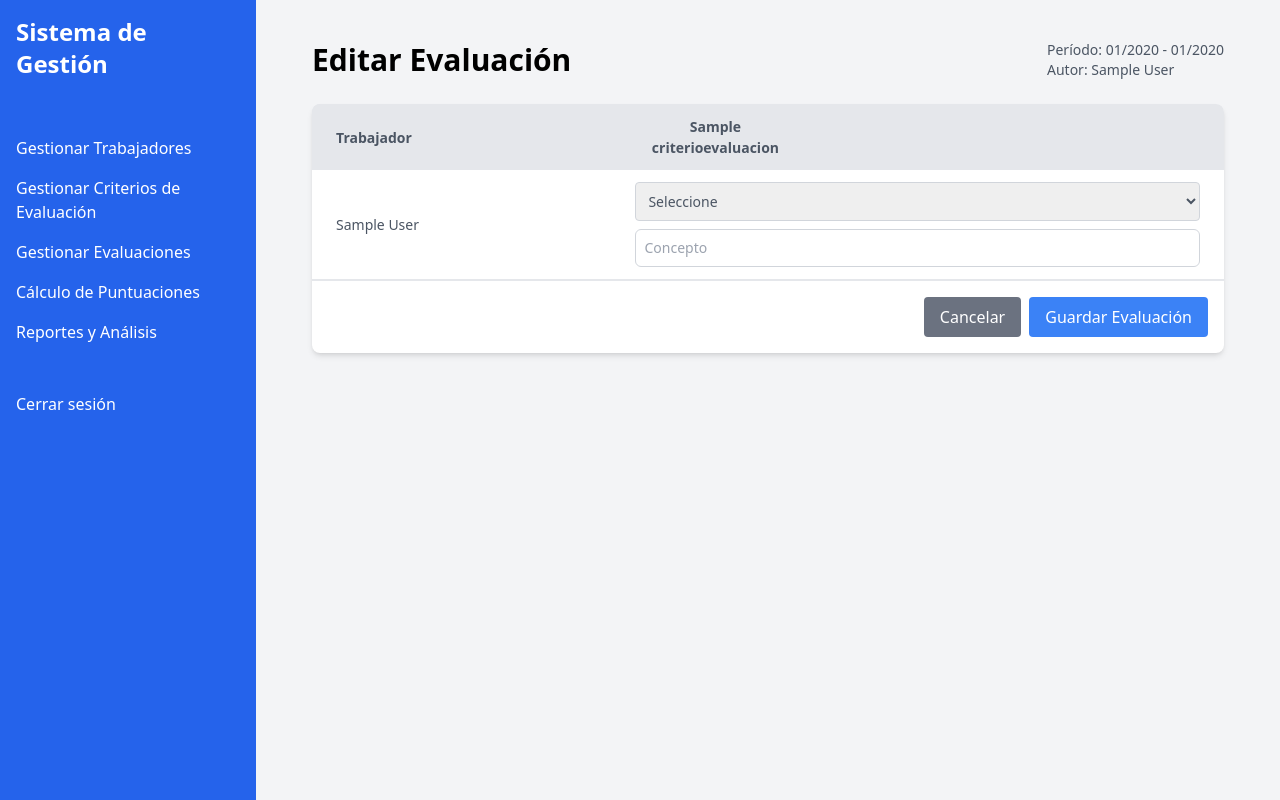
After one commit to tumbarell89/DjangoProyect, a Django app: page /editar-evaluacion/1/ in a window 1280 px wide. The commit adds this page. Run offline with Django 5.2, Linux system fonts and the light colour scheme; a user stored in the database is signed in; tables that the repository leaves empty hold one stand-in row (values such as "Sample post"); some libraries are stand-ins or nearby versions.

Commit message:
feat: add evaluation management features including models, forms, serializers, and templates

```diff
--- a/config/urls.py
+++ b/config/urls.py
@@ -2,24 +2,41 @@ from django.contrib import admin
 from django.urls import path, include
 from django.contrib.auth import views as auth_views
 from empleados import views
+from django.views.generic import RedirectView
+
 from rest_framework.routers import DefaultRouter
-
-router = DefaultRouter()
+from empleados.views import EmpleadoViewSet, DepartamentoViewSet, RolEmpleadoViewSet, CriterioEvaluacionViewSet, EvaluacionViewSet
 
 urlpatterns = [
     path('admin/', admin.site.urls),
     path('', auth_views.LoginView.as_view(), name='login'),
     path('logout/', auth_views.LogoutView.as_view(next_page='login'), name='logout'),
+    path('accounts/logout/', RedirectView.as_view(pattern_name='logout')),
+
+    # Gestión de trabajadores
     path('gestionar-trabajadores/', views.gestionar_trabajadores, name='gestionar_trabajadores'),
     path('crear-editar-trabajador/', views.crear_editar_trabajador, name='crear_editar_trabajador'),
     path('eliminar-trabajador/<int:user_id>/', views.eliminar_trabajador, name='eliminar_trabajador'),
     path('obtener-trabajador/<int:user_id>/', views.obtener_trabajador, name='obtener_trabajador'),
+
+    # Gestión de criterios
     path('gestionar-criterios-evaluacion/', views.gestionar_criterios_evaluacion, name='gestionar_criterios_evaluacion'),
     path('crear-editar-criterio/', views.crear_editar_criterio, name='crear_editar_criterio'),
     path('eliminar-criterio/<int:criterio_id>/', views.eliminar_criterio, name='eliminar_criterio'),
     path('obtener-criterio/<int:criterio_id>/', views.obtener_criterio, name='obtener_criterio'),
 
-    # API URLs
-    path('api/', include(router.urls)),
+    # Gestión de evaluaciones
+    path('gestionar-evaluaciones/', views.gestionar_evaluaciones, name='gestionar_evaluaciones'),
+    path('crear-evaluacion/', views.crear_evaluacion, name='crear_evaluacion'),
+    path('editar-evaluacion/<int:evaluacion_id>/', views.editar_evaluacion, name='editar_evaluacion'),
+    path('eliminar-evaluacion/<int:evaluacion_id>/', views.eliminar_evaluacion, name='eliminar_evaluacion'),
+]
 
-]
+router = DefaultRouter()
+router.register(r'empleados', EmpleadoViewSet)
+router.register(r'departamentos', DepartamentoViewSet)
+router.register(r'roles', RolEmpleadoViewSet)
+router.register(r'criterios', CriterioEvaluacionViewSet)
+router.register(r'evaluaciones', EvaluacionViewSet)
+
+urlpatterns += router.urls
--- /dev/null
+++ b/empleados/templates/empleados/editar_evaluacion.html
@@ -0,0 +1,91 @@
+{% extends 'base.html' %}
+
+{% block content %}
+<div class="container mx-auto px-4">
+    <div class="flex justify-between items-center mb-6">
+        <h1 class="text-3xl font-bold">Editar Evaluación</h1>
+        <div class="text-sm text-gray-600">
+            <p>Período: {{ evaluacion.mes_inicial|date:"m/Y" }} - {{ evaluacion.mes_final|date:"m/Y" }}</p>
+            <p>Autor: {{ evaluacion.autor.get_full_name }}</p>
+        </div>
+    </div>
+
+    <form method="post" class="bg-white shadow-md rounded-lg overflow-x-auto">
+        {% csrf_token %}
+        <table class="min-w-full">
+            <thead>
+                <tr class="bg-gray-200 text-gray-600 text-sm leading-normal">
+                    <th class="py-3 px-6 text-left sticky left-0 bg-gray-200 z-10">Trabajador</th>
+                    {% for criterio in criterios %}
+                    <th class="py-3 px-6 text-center">
+                        <div class="w-40">{{ criterio.denominacion }}</div>
+                    </th>
+                    {% endfor %}
+                </tr>
+            </thead>
+            <tbody class="text-gray-600 text-sm">
+                {% for empleado in empleados %}
+                <tr class="border-b border-gray-200 hover:bg-gray-100">
+                    <td class="py-3 px-6 text-left whitespace-nowrap sticky left-0 bg-white">
+                        <span class="font-medium">{{ empleado.user.get_full_name }}</span>
+                    </td>
+                    {% for criterio in criterios %}
+                    <td class="py-3 px-6">
+                        <div class="flex flex-col space-y-2">
+                            <select name="puntuacion_{{ empleado.id }}_{{ criterio.id }}"
+                                    class="w-full rounded border-gray-300 focus:border-blue-500 focus:ring-blue-500">
+                                <option value="">Seleccione</option>
+                                {% for i in "12345" %}
+                                <option value="{{ i }}"
+                                    {% if evaluaciones.puntuacion == i %}selected{% endif %}>
+                                    {{ i }}
+                                </option>
+                                {% endfor %}
+                            </select>
+                            <input type="text"
+                                   name="concepto_{{ empleado.id }}_{{ criterio.id }}"
+                                   placeholder="Concepto"
+                                   value="{{ evaluaciones.concepto|default:'' }}"
+                                   class="w-full rounded border-gray-300 focus:border-blue-500 focus:ring-blue-500">
+                        </div>
+                    </td>
+                    {% endfor %}
+                </tr>
+                {% endfor %}
+            </tbody>
+        </table>
+        <div class="p-4 border-t flex justify-end space-x-2">
+            <a href="{% url 'gestionar_evaluaciones' %}"
+               class="px-4 py-2 bg-gray-500 text-white rounded hover:bg-gray-600">
+                Cancelar
+            </a>
+            <button type="submit"
+                    class="px-4 py-2 bg-blue-500 text-white rounded hover:bg-blue-600">
+                Guardar Evaluación
+            </button>
+        </div>
+    </form>
+</div>
+
+<style>
+    /* Estilos adicionales para mejorar la experiencia de usuario */
+    .sticky {
+        position: sticky;
+        z-index: 10;
+    }
+
+    select, input[type="text"] {
+        width: 100%;
+        padding: 0.5rem;
+        border-radius: 0.375rem;
+        border: 1px solid #d1d5db;
+    }
+
+    select:focus, input[type="text"]:focus {
+        outline: none;
+        border-color: #3b82f6;
+        ring: 2px;
+        ring-color: #3b82f6;
+    }
+</style>
+{% endblock %}
--- a/empleados/templates/sidebar.html
+++ b/empleados/templates/sidebar.html
@@ -5,7 +5,7 @@
     <nav class="mt-8">
         <a href="{% url 'gestionar_trabajadores' %}" class="block py-2 px-4 hover:bg-blue-700">Gestionar Trabajadores</a>
         <a href="{% url 'gestionar_criterios_evaluacion' %}" class="block py-2 px-4 hover:bg-blue-700">Gestionar Criterios de Evaluación</a>
-        <a href="#" class="block py-2 px-4 hover:bg-blue-700">Gestionar Evaluaciones</a>
+        <a href="{% url 'gestionar_evaluaciones' %}" class="block py-2 px-4 hover:bg-blue-700">Gestionar Evaluaciones</a>
         <a href="#" class="block py-2 px-4 hover:bg-blue-700">Cálculo de Puntuaciones</a>
         <a href="#" class="block py-2 px-4 hover:bg-blue-700">Reportes y Análisis</a>
         <a href="{% url 'logout' %}" class="block py-2 px-4 hover:bg-blue-700 mt-8">Cerrar sesión</a>
--- a/empleados/views.py
+++ b/empleados/views.py
@@ -2,16 +2,57 @@ from django.shortcuts import render, redirect, get_object_or_404
 from django.contrib.auth.decorators import login_required
 from django.http import JsonResponse
 from django.contrib.auth.models import User
-from .models import Empleado, Departamento, RolEmpleado, CriterioEvaluacion
-from .forms import UserEmpleadoForm, CriterioEvaluacionForm
+from django.db import transaction
+from .models import (
+    Empleado, Departamento, RolEmpleado, CriterioEvaluacion,
+    Evaluacion, EvaluacionDetalle
+)
+from .forms import (
+    UserEmpleadoForm, CriterioEvaluacionForm, EvaluacionForm,
+    EvaluacionDetalleForm
+)
 from django.views.decorators.http import require_http_methods
+from rest_framework import viewsets
+from rest_framework.permissions import IsAuthenticated
+from .serializers import (
+    EmpleadoSerializer, DepartamentoSerializer, RolEmpleadoSerializer,
+    CriterioEvaluacionSerializer, EvaluacionSerializer
+)
+
+# Existing view functions...
+
+# ViewSets
+class EmpleadoViewSet(viewsets.ModelViewSet):
+    queryset = Empleado.objects.all()
+    serializer_class = EmpleadoSerializer
+    permission_classes = [IsAuthenticated]
+
+class DepartamentoViewSet(viewsets.ModelViewSet):
+    queryset = Departamento.objects.all()
+    serializer_class = DepartamentoSerializer
+    permission_classes = [IsAuthenticated]
+
+class RolEmpleadoViewSet(viewsets.ModelViewSet):
+    queryset = RolEmpleado.objects.all()
+    serializer_class = RolEmpleadoSerializer
+    permission_classes = [IsAuthenticated]
+
+class CriterioEvaluacionViewSet(viewsets.ModelViewSet):
+    queryset = CriterioEvaluacion.objects.all()
+    serializer_class = CriterioEvaluacionSerializer
+    permission_classes = [IsAuthenticated]
+
+class EvaluacionViewSet(viewsets.ModelViewSet):
+    queryset = Evaluacion.objects.all()
+    serializer_class = EvaluacionSerializer
+    permission_classes = [IsAuthenticated]
+
+# Keep all existing view functions...
 
 @login_required
 def gestionar_trabajadores(request):
     usuarios = User.objects.filter(activo=True)
-    departamentos = Departamento.objects.all()
-    roles = RolEmpleado.objects.all()
-    return render(request, 'empleados/gestionar_trabajadores.html', {'usuarios': usuarios, 'departamentos': departamentos, 'roles': roles})
+    return render(request, 'empleados/gestionar_trabajadores.html', {'usuarios': usuarios})
 
 @login_required
 @require_http_methods(["POST"])
@@ -97,3 +138,76 @@ def obtener_criterio(request, criterio_id):
         'rol': criterio.rol.id,
     }
     return JsonResponse(data)
+
+@login_required
+def gestionar_evaluaciones(request):
+    evaluaciones = Evaluacion.objects.all()
+    return render(request, 'empleados/gestionar_evaluaciones.html', {
+        'evaluaciones': evaluaciones
+    })
+
+@login_required
+def crear_evaluacion(request):
+    if request.method == 'POST':
+        form = EvaluacionForm(request.POST)
+        if form.is_valid():
+            evaluacion = form.save(commit=False)
+            evaluacion.autor = request.user
+            evaluacion.save()
+            return redirect('editar_evaluacion', evaluacion_id=evaluacion.id)
+    else:
+        form = EvaluacionForm()
+
+    return render(request, 'empleados/crear_evaluacion.html', {
+        'form': form
+    })
+
+@login_required
+def editar_evaluacion(request, evaluacion_id):
+    evaluacion = get_object_or_404(Evaluacion, id=evaluacion_id)
+    empleados = Empleado.objects.filter(user__activo=True)
+    criterios = CriterioEvaluacion.objects.all()
+
+    if request.method == 'POST':
+        with transaction.atomic():
+            for empleado in empleados:
+                for criterio in criterios:
+                    puntuacion = request.POST.get(f'puntuacion_{empleado.id}_{criterio.id}')
+                    concepto = request.POST.get(f'concepto_{empleado.id}_{criterio.id}', '')
+
+                    if puntuacion:
+                        EvaluacionDetalle.objects.update_or_create(
+                            evaluacion=evaluacion,
+                            empleado=empleado,
+                            criterio=criterio,
+                            defaults={
+                                'puntuacion': puntuacion,
+                                'concepto': concepto
+                            }
+                        )
+
+            return redirect('gestionar_evaluaciones')
+
+    # Obtener evaluaciones existentes
+    evaluaciones = {}
+    for detalle in evaluacion.detalles.all():
+        key = f"{detalle.empleado.id}_{detalle.criterio.id}"
+        evaluaciones[key] = {
+            'puntuacion': detalle.puntuacion,
+            'concepto': detalle.concepto
+        }
+
+    return render(request, 'empleados/editar_evaluacion.html', {
+        'evaluacion': evaluacion,
+        'empleados': empleados,
+        'criterios': criterios,
+        'evaluaciones': evaluaciones
+    })
+
+@login_required
+def eliminar_evaluacion(request, evaluacion_id):
+    evaluacion = get_object_or_404(Evaluacion, id=evaluacion_id)
+    if request.method == 'POST':
+        evaluacion.delete()
+        return JsonResponse({'status': 'success'})
+    return JsonResponse({'status': 'error'}, status=400)
```
Also changed, not shown: empleados/forms.py (+15 -2 lines), empleados/models.py (+28 -0 lines), empleados/serializers.py (+39 -4 lines), empleados/templates/empleados/crear_evaluacion.html (added, +42 -0 lines), empleados/templates/empleados/gestionar_evaluaciones.html (added, +90 -0 lines).
